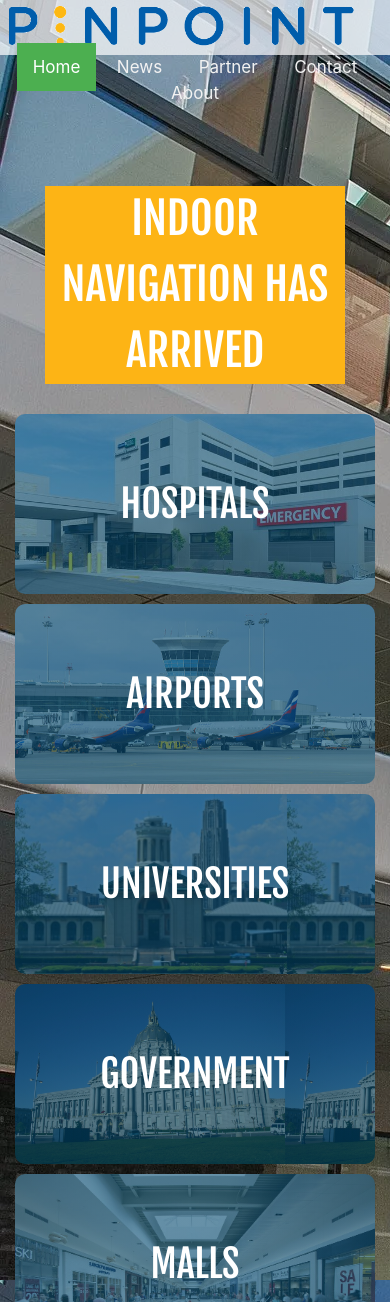
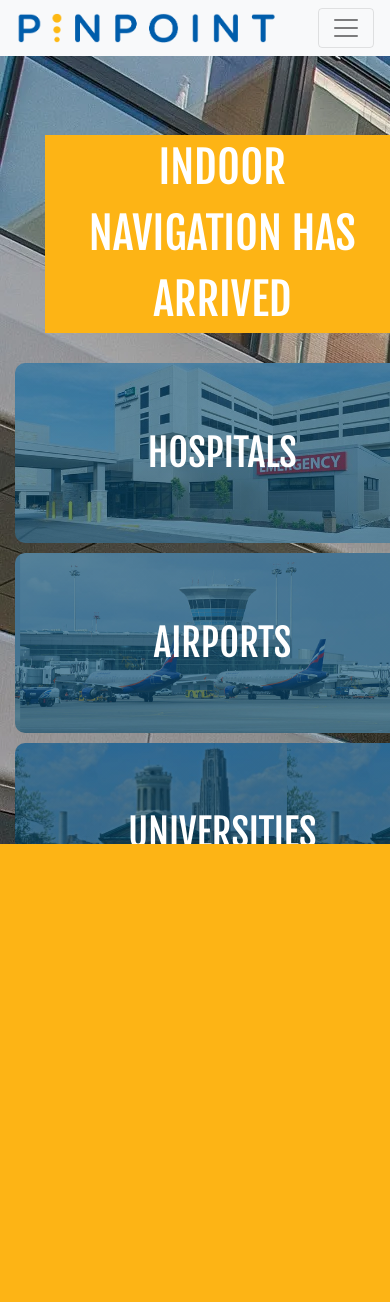
Before and after one commit to CCCodes/PinPoint, a Django app: page / in a window 390 px wide. Shown: the top 1302 px of the page. After the commit the page ends 844 px from the top, so only its background shows below. Run offline with Django 3.2, Linux system fonts and the light colour scheme; some libraries are stand-ins or nearby versions.

Commit message:
fix mobile view

```diff
--- a/PinPoint/static/style.css
+++ b/PinPoint/static/style.css
@@ -1,57 +1,7 @@
 body {
   background-image: url("building.jpg");
+  position: absolute;
 }
-/*
-.layer {
-  background-color: rgba(77, 77, 77, 0.7);
-  position: absolute;
-  top: 0;
-  left: 0;
-  width: 100%;
-  height: 100%;
-}*/
-
-
-/* Style the links inside the navigation bar */
-.topnav a {
-  color: #f2f2f2;
-  text-align: left;
-  padding: 14px 16px;
-  text-decoration: none;
-  font-size: 17px;
-}
-
-/* Change the color of links on hover */
-.topnav a:hover {
-  background-color: #ddd;
-  color: black;
-}
-
-/* Add a color to the active/current link */
-.topnav a.active {
-  background-color: #4CAF50;
-  color: white;
-}
-
-/* Right-aligned section inside the top navigation */
-.topnav-right {
-  float: right;
-}
-
-/* Responsive navigation menu - display links on top of each other instead of next to each other (for mobile devices) */
-/*@media screen and (max-width: 600px) {
-  .topnav a, .topnav-right {
-    float: none;
-    display: block;
-  }
-
-  .topnav-centered a {
-    position: relative;
-    top: 0;
-    left: 0;
-    transform: none;
-  }
-}*/
 
 .center-block {
   display: block;
@@ -110,7 +60,12 @@
   display: block;
   /*margin-left: auto;*/
   /*margin-right: auto;*/
-  height: 90%;
+  height: 30px;
+}
+
+#logo-img2 {
+  height: 50px;
+  margin: auto;
 }
 
 #blue-box {
--- a/templates/base.html
+++ b/templates/base.html
@@ -14,18 +14,33 @@
   <title>{% block title %}PinPoint{% endblock %}</title>
 </head>
 <body>
+<nav class="navbar navbar-expand-lg navbar-light bg-light fixed-top"><img src="{% static 'logo.png' %}" id="logo-img" />
+  <a class="navbar-brand" href="#"></a>
+  <button class="navbar-toggler" type="button" data-toggle="collapse" data-target="#navbarNav" aria-controls="navbarNav" aria-expanded="false" aria-label="Toggle navigation">
+    <span class="navbar-toggler-icon"></span>
+  </button>
+  <div class="collapse navbar-collapse" id="navbarNav">
+    <ul class="navbar-nav">
+      <li class="nav-item {% if request.resolver_match.view_name == "home:homepage" %}active{% endif %}">
+        <a class="nav-link" href="{% url 'home:homepage' %}">Home <span class="sr-only">(current)</span></a>
+      </li>
+      <li class="nav-item {% if request.resolver_match.view_name == "home:news" %}active{% endif %}">
+        <a class="nav-link" href="#">News</a>
+      </li>
+      <li class="nav-item {% if request.resolver_match.view_name == "home:partner" %}active{% endif %}">
+        <a class="nav-link" href="{% url 'home:partner' %}">Partner</a>
+      </li>
+      <li class="nav-item {% if request.resolver_match.view_name == "home:contact" %}active{% endif %}">
+        <a class="nav-link" href="{% url 'home:contact' %}">Contact</a>
+      </li>
+      <li class="nav-item {% if request.resolver_match.view_name == "home:about" %}active{% endif %}">
+        <a class="nav-link" href="{% url 'home:about' %}">About</a>
+      </li>
+    </ul>
+  </div>
+</nav>
   <div class="container-fluid">
-  <div class="row" id="logo-header"><img src="{% static 'logo.png' %}" id="logo-img" /></div>
-  <div class="navbar-header topnav" style="text-align: center">
-    <!-- <a class="navbar-brand" href="#">
-          <img id="logo" src="{% static 'logo.png' %}" alt="">
-        </a>-->
-    <a href="{% url 'home:homepage' %}" class="{% if request.resolver_match.view_name == "home:homepage" %}active{% endif %}">Home</a>
-    <a href="#" class="{% if request.resolver_match.app_name == "news" %}active{% endif %}">News</a>
-    <a href="{% url 'home:partner' %}" class="{% if request.resolver_match.app_name == "partner" %}active{% endif %}">Partner</a>
-    <a href="{% url 'home:contact' %}" class="{% if request.resolver_match.view_name == "home:contact" %}active{% endif %}">Contact</a>
-    <a href="{% url 'home:about' %}" class="{% if request.resolver_match.view_name == "home:about" %}active{% endif %}">About</a>
-  </div>
+  <div class="row" id="logo-header"><img src="{% static 'logo.png' %}" id="logo-img2" /></div>
       {% block content %}
       {% endblock %}
 
```
